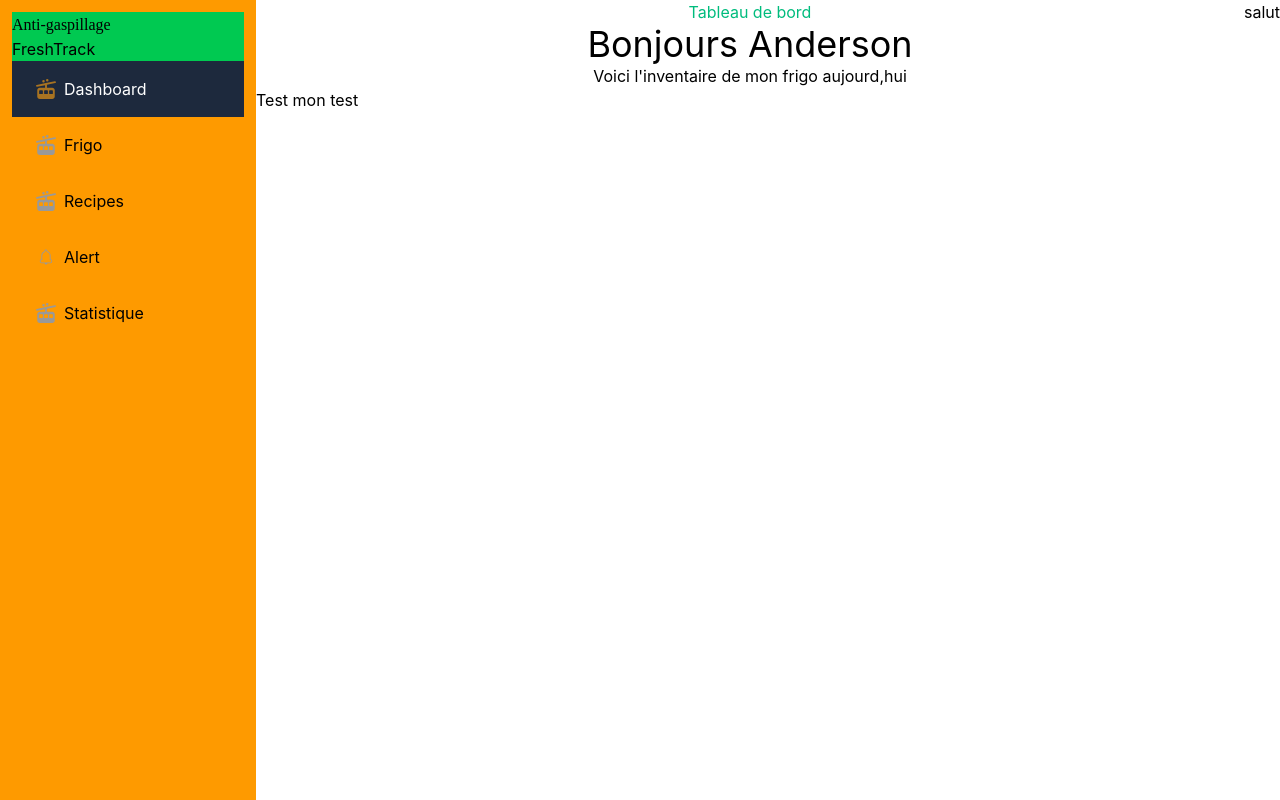
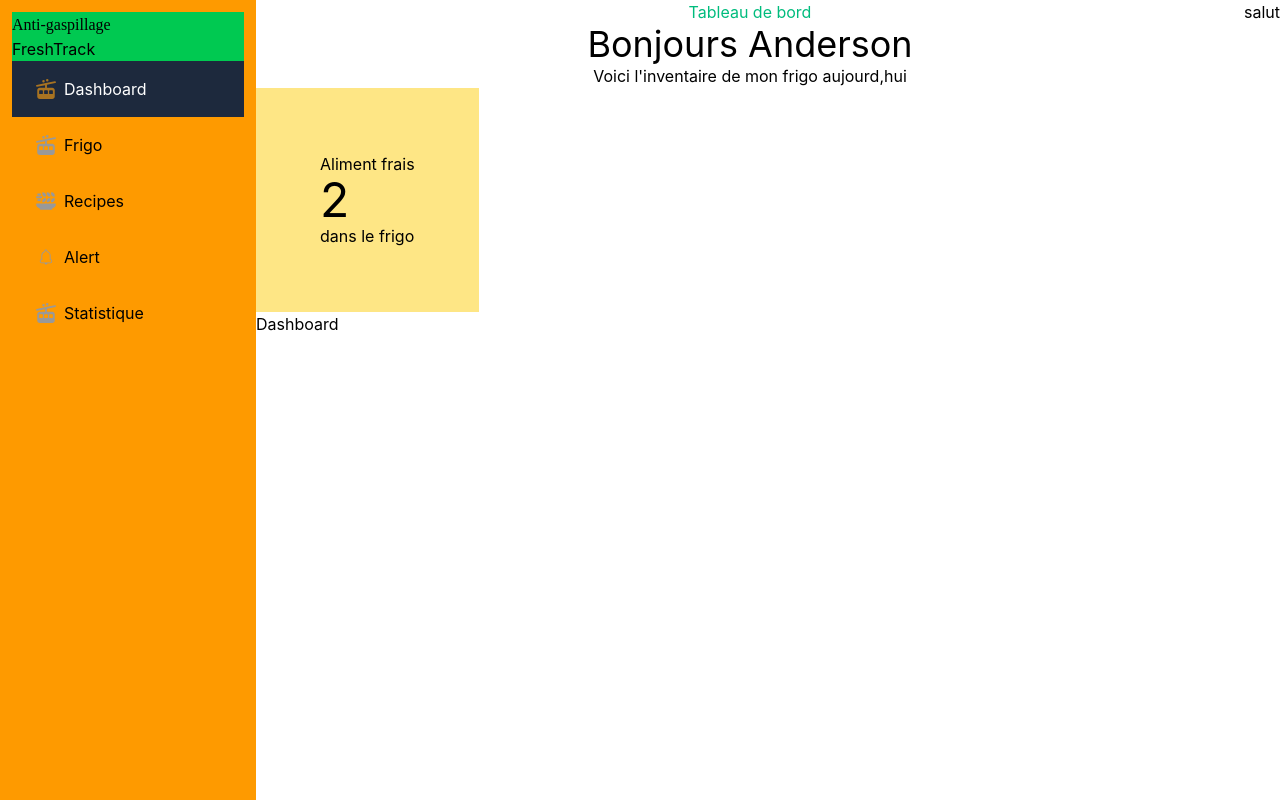
Before and after one commit to Andy7911/FreshTrack, a React (Vite) app: page / in a window 1280 px wide. Built offline with nearby package versions, Linux system fonts and the light colour scheme; a web font is replaced by a local one.

Commit message:
new page for skeleton template

```diff
--- a/src/App.tsx
+++ b/src/App.tsx
@@ -4,7 +4,7 @@ import { BrowserRouter, Routes, Route, Link,HashRouter } from 'react-router-dom'
 import  {Layout}  from './layout/Layout';
 import FridgePage from './features/fridge/FridgePage';
 import { Text } from './pages/Text';
-
+import DashboardPage from './features/dashboard/DashboardPage';
 import './App.css'
 
 function App() {
@@ -14,7 +14,7 @@ function App() {
     <BrowserRouter>
       <Routes>
        <Route element={<Layout/>}>
-          <Route path='/' element={<Text />} />
+          <Route path='/' element={<DashboardPage />} />
           <Route path='/fridge' element={<FridgePage/>} />
 
      </Route>
--- a/src/component/Card.tsx
+++ /dev/null
@@ -1,20 +0,0 @@
-import React from "react"
-
-
-
-const Card = ()=>{
-
-
-return (<div className="w-fit p-16 bg-amber-200 ">
-<div className=" ">
-<h1 className=" text-5xl"> 20</h1>
-
-</div>
-
-
-</div>);
-
-
-}
-
-export default Card;
--- a/src/features/dashboard/DashboardPage.tsx
+++ b/src/features/dashboard/DashboardPage.tsx
@@ -1,13 +1,16 @@
 
-import Card from "../../component/Card"
+import Card from "../dashboard/components/Card";
 
-function DashboardPage(){
+function DashboardPage() {
 
     return (
         <div>
-
+            <Card numb={2} title="Aliment frais" subTitle="dans le frigo" ></Card>
 
             <h1>Dashboard</h1>
         </div>
     )
 }
+
+
+export default DashboardPage;
--- /dev/null
+++ b/src/features/dashboard/components/Card.tsx
@@ -0,0 +1,28 @@
+import React from "react";
+
+interface CardBody {
+    title: string,
+    subTitle: string
+    numb: number,
+
+}
+
+const Card = ({ title, numb, subTitle }: CardBody) => {
+
+
+    return (<div className="w-fit p-16 bg-amber-200 ">
+        <span>
+            {title}
+        </span>
+        <div className=" ">
+            <h1 className=" text-5xl"> {numb}</h1>
+            <span>{subTitle}</span>
+        </div>
+
+
+    </div>);
+
+
+}
+
+export default Card;
--- a/src/features/fridge/FridgePage.tsx
+++ b/src/features/fridge/FridgePage.tsx
@@ -1,7 +1,7 @@
 import { useEffect, useState } from "react";
 import { getFoodItems } from "../../api/fooditem";
 import type { FoodItem } from "../../types/FoodItems";
-import Card from "../../component/Card";
+
 import CardFood from "../../component/CardFood";
 
 
@@ -12,7 +12,7 @@ function FridgePage() {
 
     // },[])
     return (<div>
-        <Card></Card>
+
         <h1>Mon frigo</h1>
 
         <div className=" flex flex-col">
--- /dev/null
+++ b/src/features/recipes/RecipesPage.tsx
@@ -0,0 +1,11 @@
+
+
+function RecipesPage(){
+
+    return (
+
+        <div></div>
+)
+}
+
+export default RecipesPage
--- a/src/features/shared/components/Sidebar.tsx
+++ b/src/features/shared/components/Sidebar.tsx
@@ -2,6 +2,7 @@ import type { IconType } from "react-icons";
 import { FaCableCar } from "react-icons/fa6";
 import { NavLink } from "react-router-dom";
 import { CiBellOn } from "react-icons/ci";
+import { FaPlateWheat } from "react-icons/fa6";
 
 interface NavProps {
     icon: IconType,
@@ -66,7 +67,7 @@ function SideBar() {
         />
           <NavItem
             to="/recipes"
-            icon={FaCableCar}
+            icon={FaPlateWheat}
             color="#999"
             size={20}
             label="Recipes"
```
